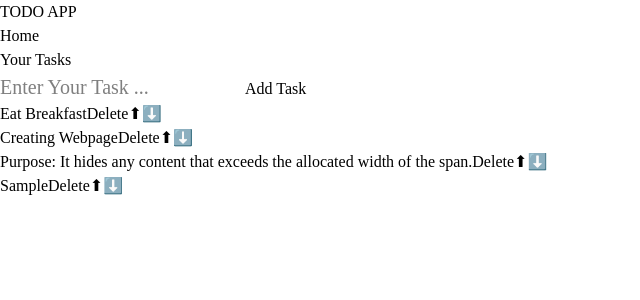
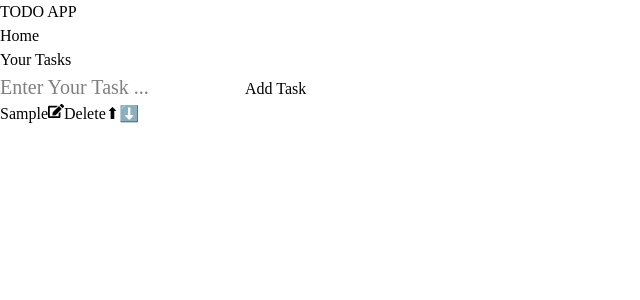
Before and after one commit to 1AKR6/Todo-List-App, a React (Vite) app: page / in a window 1280 px wide. Both pictures are taken after typing "Sample" into the empty fields and a click on the button "Add Task". Shown: the top 300 px of the page, without its empty margins (0-640 px from the left). Built offline with nearby package versions, Linux system fonts and the light colour scheme.

Commit message:
Addition of edit button

```diff
--- a/package.json
+++ b/package.json
@@ -11,7 +11,8 @@
   },
   "dependencies": {
     "react": "^19.0.0",
-    "react-dom": "^19.0.0"
+    "react-dom": "^19.0.0",
+    "react-icons": "^5.5.0"
   },
   "devDependencies": {
     "@eslint/js": "^9.21.0",
--- a/src/App.jsx
+++ b/src/App.jsx
@@ -1,12 +1,12 @@
 import React from 'react'
 import Todolist from './assets/components/Todolist';
-import Testsub from './assets/components/Testsub';
+import { FaEdit } from "react-icons/fa";
+
 
 function App() {
   return (
     <div className='p-5 bg-zinc-300 w-full h-screen'>
       <Todolist />
-
     </div>
   )
 }
--- a/src/assets/components/Todolist.jsx
+++ b/src/assets/components/Todolist.jsx
@@ -1,13 +1,13 @@
 import React from "react";
 import { useState } from "react";
+import { FaEdit } from "react-icons/fa";
+
 
 function Todolist() {
-  const [tasks, setTasks] = useState([
-    "Eat Breakfast",
-    "Creating Webpage",
-    "Purpose: It hides any content that exceeds the allocated width of the span."
-  ]);
+  const [tasks, setTasks] = useState([]);
   const [newTask, setNewTask] = useState("");
+  const [editIndex , seteditIndex] = useState(null);   //This stores the index of the task which is currently being edited.
+  const [editedTask , seteditedTask] = useState(""); //This stores the value of the task which is currently being edited.
 
   const handleinputchange = (event) => {
     setNewTask(event.target.value);
@@ -22,6 +22,23 @@ function Todolist() {
 
   const deleteTask = (index) => {
     setTasks(tasks.filter((_, i) => i !== index));
+  };
+
+  const editTask = (index) => {
+    seteditIndex(index); //It sets the index the task which is going for editing process.
+    seteditedTask(tasks[index]); //This targets the task index in which we are going to edit.
+  }
+
+  const saveTask = () => {
+    if (editedTask.trim() === "") return;
+
+    const updatedTasks = [...tasks];
+    updatedTasks[editIndex] = editedTask;
+    setTasks(updatedTasks);
+
+    // Reset edit state
+    seteditIndex(null);
+    seteditedTask("");
   };
 
   const movetaskup = (index) => {
@@ -88,9 +105,34 @@ function Todolist() {
               key={index}
               className="Listed-Tasks flex items-center justify-between bg-gray-200 px-4 py-3 rounded-lg shadow-md hover:shadow-lg transition duration-300 w-full mt-3 hover:scale-105"
             >
-              <span className="Task-List text-lg font-medium flex-1 overflow-hidden text-ellipsis whitespace-nowrap">
-                {task}
-              </span>
+            {/* 👇 Show input when editing, otherwise show task */}
+              {editIndex === index ?(<input
+          type="text"
+          className="Input-field border-2 w-1/2 p-2 rounded-lg hover:scale-105 transition-smooth duration-500"
+          style={{ fontSize: "20px" }}
+          value={editedTask}
+          onChange={(e) => seteditedTask(e.target.value)}
+        />):(<span className="Task-List text-lg font-medium flex-1 overflow-hidden text-ellipsis whitespace-nowrap">
+          {task}
+        </span>
+        )}
+
+        {/* 👇 Show Save button when editing, otherwise show Edit button */}
+
+        {editIndex === index ? (<button
+                  className="bg-green-500 rounded-md px-6 py-2 hover:bg-green-700 hover:text-white transition duration-300 cursor-pointer ml-5"
+                  onClick={saveTask}
+                >
+                  💾 Save
+                </button>):(<button
+                  className="bg-sky-200 rounded-md px-8 py-3 hover:bg-sky-500 hover:text-white hover:shadow-xl hover:shadow-sky-300 transition-smooth duration-500 cursor-pointer ml-5"
+                  onClick={() => editTask(index)}
+                >
+                  <FaEdit />
+                </button>)
+
+                }
+
 
               <button
                 className="bg-red-300 rounded-md px-8 py-2 hover:bg-red-700 hover:text-white hover:shadow-xl hover:shadow-red-300 transition-smooth duration-500 cursor-pointer ml-5"
```
Also changed, not shown: 1 other file (tests, documents, lock files or other folders).
